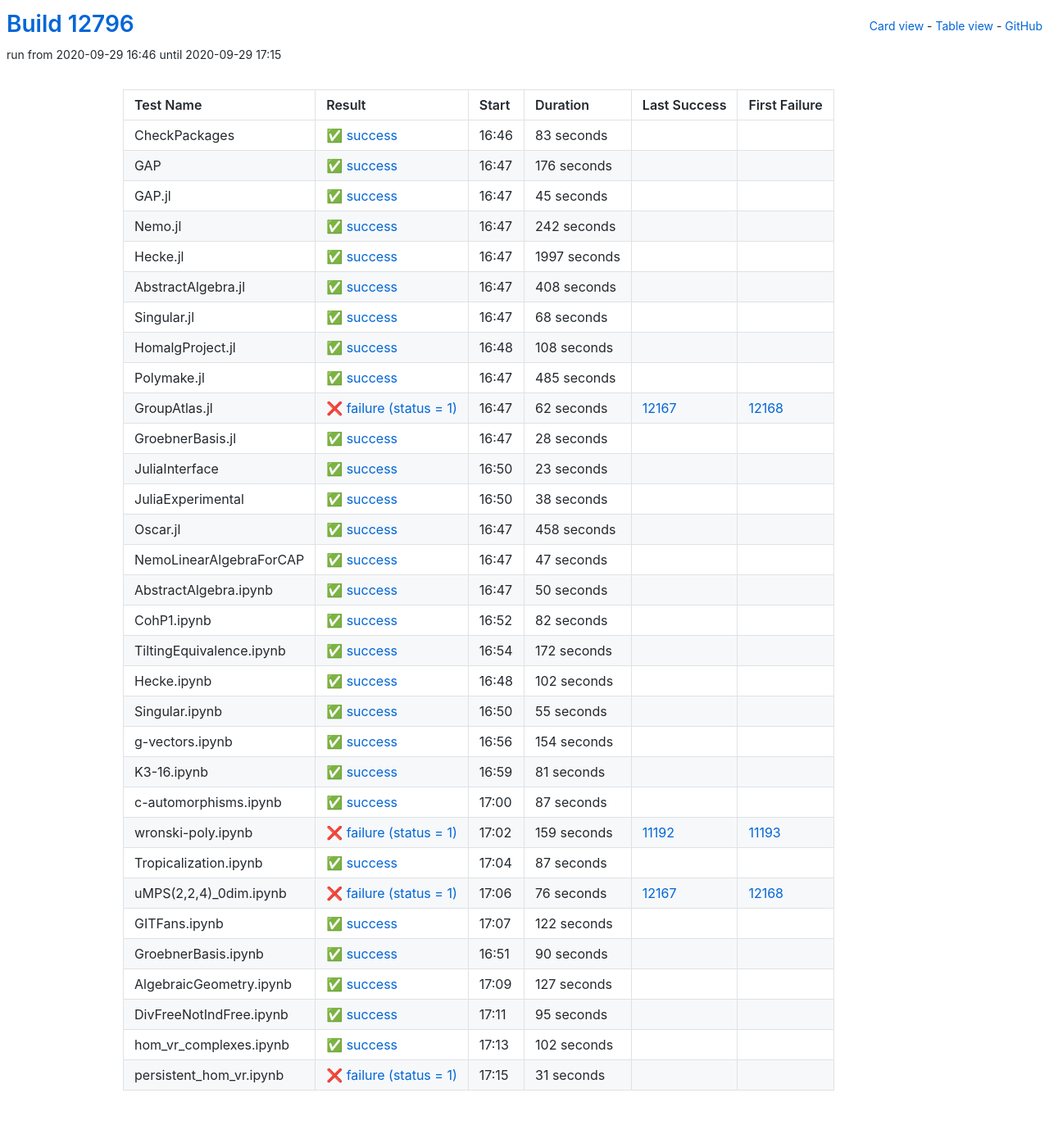
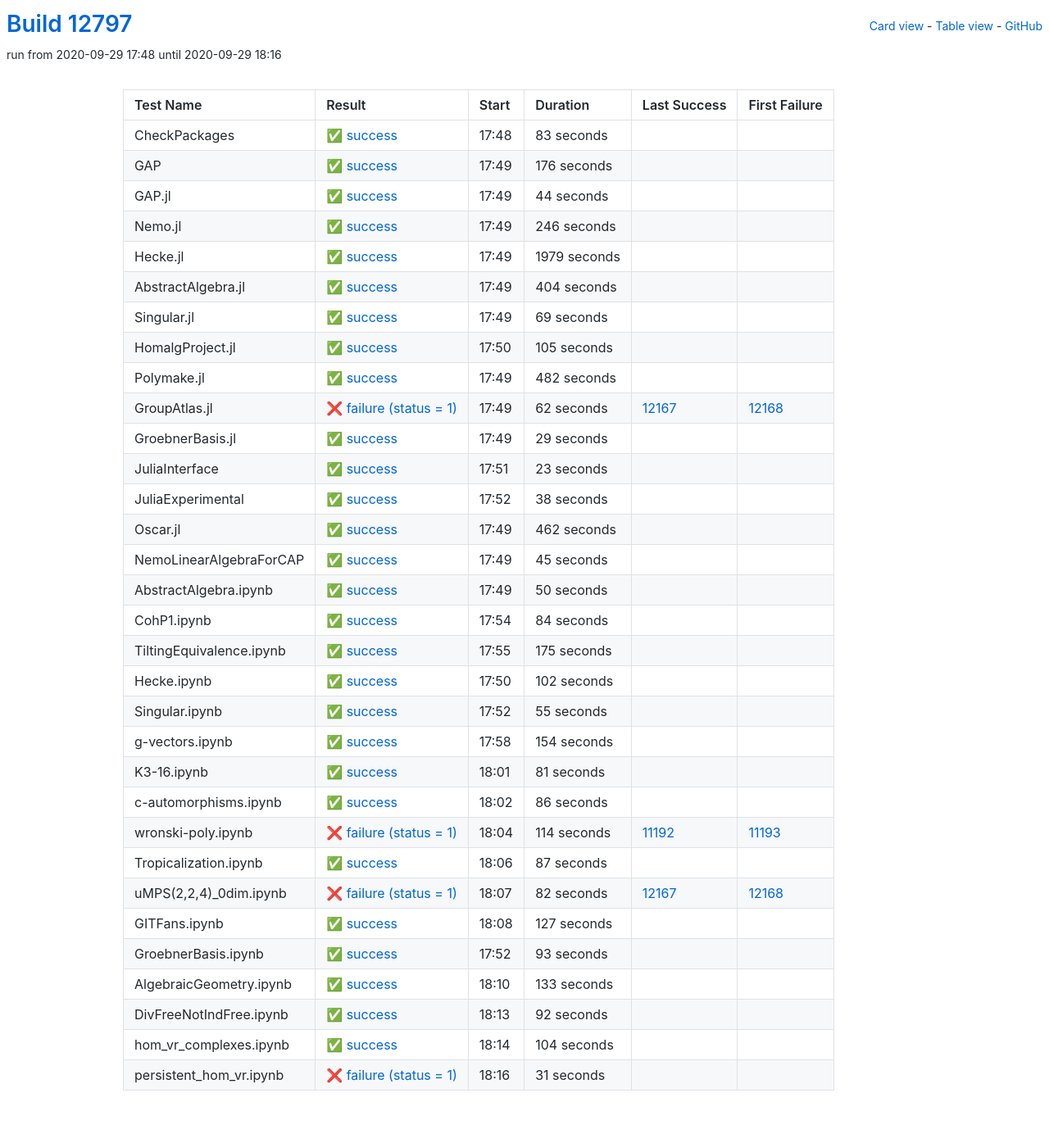
Before and after one commit to oscar-system/oscar-ci-status, a Jekyll site: the page built from table.html, in a window 1280 px wide. Shown: the whole page at 82% size. Built offline with Jekyll 4.4.1, drawn with Linux system fonts in a browser that asks for light colours.

Commit message:
Build #12797

```diff
--- a/_data/ci.yml
+++ b/_data/ci.yml
@@ -1,6 +1,6 @@
 ---
-build: 12796
-build_url: https://oscarci.mathematik.uni-kl.de/job/oscar/12796/
+build: 12797
+build_url: https://oscarci.mathematik.uni-kl.de/job/oscar/12797/
 job: oscar
 organization: oscar-system
 repo: oscar-ci-status
@@ -8,8 +8,8 @@
 tests:
 - name: CheckPackages
   id: checkpackages
-  log: https://oscarci.mathematik.uni-kl.de/job/oscar/12796/artifact/logs/build-12796/CheckPackages.log
-  start: 2020-09-29 16:46
+  log: https://oscarci.mathematik.uni-kl.de/job/oscar/12797/artifact/logs/build-12797/CheckPackages.log
+  start: 2020-09-29 17:48
   success: true
   exitcode: 0
   status: success
@@ -20,8 +20,8 @@
   first_failure_url:
 - name: GAP
   id: gap
-  log: https://oscarci.mathematik.uni-kl.de/job/oscar/12796/artifact/logs/build-12796/GAP.log
-  start: 2020-09-29 16:47
+  log: https://oscarci.mathematik.uni-kl.de/job/oscar/12797/artifact/logs/build-12797/GAP.log
+  start: 2020-09-29 17:49
   success: true
   exitcode: 0
   status: success
@@ -32,92 +32,92 @@
   first_failure_url:
 - name: GAP.jl
   id: gap-jl
-  log: https://oscarci.mathematik.uni-kl.de/job/oscar/12796/artifact/logs/build-12796/GAP.jl.log
-  start: 2020-09-29 16:47
+  log: https://oscarci.mathematik.uni-kl.de/job/oscar/12797/artifact/logs/build-12797/GAP.jl.log
+  start: 2020-09-29 17:49
   success: true
   exitcode: 0
   status: success
-  duration: 45
+  duration: 44
   last_success: false
   last_success_url:
   first_failure: false
   first_failure_url:
 - name: Nemo.jl
   id: nemo-jl
-  log: https://oscarci.mathematik.uni-kl.de/job/oscar/12796/artifact/logs/build-12796/Nemo.jl.log
-  start: 2020-09-29 16:47
+  log: https://oscarci.mathematik.uni-kl.de/job/oscar/12797/artifact/logs/build-12797/Nemo.jl.log
+  start: 2020-09-29 17:49
   success: true
   exitcode: 0
   status: success
-  duration: 242
+  duration: 246
   last_success: false
   last_success_url:
   first_failure: false
   first_failure_url:
 - name: Hecke.jl
   id: hecke-jl
-  log: https://oscarci.mathematik.uni-kl.de/job/oscar/12796/artifact/logs/build-12796/Hecke.jl.log
-  start: 2020-09-29 16:47
+  log: https://oscarci.mathematik.uni-kl.de/job/oscar/12797/artifact/logs/build-12797/Hecke.jl.log
+  start: 2020-09-29 17:49
   success: true
   exitcode: 0
   status: success
-  duration: 1997
+  duration: 1979
   last_success: false
   last_success_url:
   first_failure: false
   first_failure_url:
 - name: AbstractAlgebra.jl
   id: abstractalgebra-jl
-  log: https://oscarci.mathematik.uni-kl.de/job/oscar/12796/artifact/logs/build-12796/AbstractAlgebra.jl.log
-  start: 2020-09-29 16:47
+  log: https://oscarci.mathematik.uni-kl.de/job/oscar/12797/artifact/logs/build-12797/AbstractAlgebra.jl.log
+  start: 2020-09-29 17:49
   success: true
   exitcode: 0
   status: success
-  duration: 408
+  duration: 404
   last_success: false
   last_success_url:
   first_failure: false
   first_failure_url:
 - name: Singular.jl
   id: singular-jl
-  log: https://oscarci.mathematik.uni-kl.de/job/oscar/12796/artifact/logs/build-12796/Singular.jl.log
-  start: 2020-09-29 16:47
+  log: https://oscarci.mathematik.uni-kl.de/job/oscar/12797/artifact/logs/build-12797/Singular.jl.log
+  start: 2020-09-29 17:49
   success: true
   exitcode: 0
   status: success
-  duration: 68
+  duration: 69
   last_success: false
   last_success_url:
   first_failure: false
   first_failure_url:
 - name: HomalgProject.jl
   id: homalgproject-jl
-  log: https://oscarci.mathematik.uni-kl.de/job/oscar/12796/artifact/logs/build-12796/HomalgProject.jl.log
-  start: 2020-09-29 16:48
+  log: https://oscarci.mathematik.uni-kl.de/job/oscar/12797/artifact/logs/build-12797/HomalgProject.jl.log
+  start: 2020-09-29 17:50
   success: true
   exitcode: 0
   status: success
-  duration: 108
+  duration: 105
   last_success: false
   last_success_url:
   first_failure: false
   first_failure_url:
 - name: Polymake.jl
   id: polymake-jl
-  log: https://oscarci.mathematik.uni-kl.de/job/oscar/12796/artifact/logs/build-12796/Polymake.jl.log
-  start: 2020-09-29 16:47
+  log: https://oscarci.mathematik.uni-kl.de/job/oscar/12797/artifact/logs/build-12797/Polymake.jl.log
+  start: 2020-09-29 17:49
   success: true
   exitcode: 0
   status: success
-  duration: 485
+  duration: 482
   last_success: false
   last_success_url:
   first_failure: false
   first_failure_url:
 - name: GroupAtlas.jl
   id: groupatlas-jl
-  log: https://oscarci.mathematik.uni-kl.de/job/oscar/12796/artifact/logs/build-12796/GroupAtlas.jl.log
-  start: 2020-09-29 16:47
+  log: https://oscarci.mathematik.uni-kl.de/job/oscar/12797/artifact/logs/build-12797/GroupAtlas.jl.log
+  start: 2020-09-29 17:49
   success: false
   exitcode: 1
   status: failure
@@ -128,20 +128,20 @@
   first_failure_url: https://oscarci.mathematik.uni-kl.de/job/oscar/12168/
 - name: GroebnerBasis.jl
   id: groebnerbasis-jl
-  log: https://oscarci.mathematik.uni-kl.de/job/oscar/12796/artifact/logs/build-12796/GroebnerBasis.jl.log
-  start: 2020-09-29 16:47
+  log: https://oscarci.mathematik.uni-kl.de/job/oscar/12797/artifact/logs/build-12797/GroebnerBasis.jl.log
+  start: 2020-09-29 17:49
   success: true
   exitcode: 0
   status: success
-  duration: 28
+  duration: 29
   last_success: false
   last_success_url:
   first_failure: false
   first_failure_url:
 - name: JuliaInterface
   id: juliainterface
-  log: https://oscarci.mathematik.uni-kl.de/job/oscar/12796/artifact/logs/build-12796/JuliaInterface.log
-  start: 2020-09-29 16:50
+  log: https://oscarci.mathematik.uni-kl.de/job/oscar/12797/artifact/logs/build-12797/JuliaInterface.log
+  start: 2020-09-29 17:51
   success: true
   exitcode: 0
   status: success
@@ -152,8 +152,8 @@
   first_failure_url:
 - name: JuliaExperimental
   id: juliaexperimental
-  log: https://oscarci.mathematik.uni-kl.de/job/oscar/12796/artifact/logs/build-12796/JuliaExperimental.log
-  start: 2020-09-29 16:50
+  log: https://oscarci.mathematik.uni-kl.de/job/oscar/12797/artifact/logs/build-12797/JuliaExperimental.log
+  start: 2020-09-29 17:52
   success: true
   exitcode: 0
   status: success
@@ -164,32 +164,32 @@
   first_failure_url:
 - name: Oscar.jl
   id: oscar-jl
-  log: https://oscarci.mathematik.uni-kl.de/job/oscar/12796/artifact/logs/build-12796/Oscar.jl.log
-  start: 2020-09-29 16:47
+  log: https://oscarci.mathematik.uni-kl.de/job/oscar/12797/artifact/logs/build-12797/Oscar.jl.log
+  start: 2020-09-29 17:49
   success: true
   exitcode: 0
   status: success
-  duration: 458
+  duration: 462
   last_success: false
   last_success_url:
   first_failure: false
   first_failure_url:
 - name: NemoLinearAlgebraForCAP
   id: nemolinearalgebraforcap
-  log: https://oscarci.mathematik.uni-kl.de/job/oscar/12796/artifact/logs/build-12796/NemoLinearAlgebraForCAP.log
-  start: 2020-09-29 16:47
+  log: https://oscarci.mathematik.uni-kl.de/job/oscar/12797/artifact/logs/build-12797/NemoLinearAlgebraForCAP.log
+  start: 2020-09-29 17:49
   success: true
   exitcode: 0
   status: success
-  duration: 47
+  duration: 45
   last_success: false
   last_success_url:
   first_failure: false
   first_failure_url:
 - name: AbstractAlgebra.ipynb
   id: abstractalgebra-ipynb
-  log: https://oscarci.mathematik.uni-kl.de/job/oscar/12796/artifact/logs/build-12796/AbstractAlgebra.ipynb.log
-  start: 2020-09-29 16:47
+  log: https://oscarci.mathematik.uni-kl.de/job/oscar/12797/artifact/logs/build-12797/AbstractAlgebra.ipynb.log
+  start: 2020-09-29 17:49
   success: true
   exitcode: 0
   status: success
@@ -200,32 +200,32 @@
   first_failure_url:
 - name: CohP1.ipynb
   id: cohp1-ipynb
-  log: https://oscarci.mathematik.uni-kl.de/job/oscar/12796/artifact/logs/build-12796/CohP1.ipynb.log
-  start: 2020-09-29 16:52
+  log: https://oscarci.mathematik.uni-kl.de/job/oscar/12797/artifact/logs/build-12797/CohP1.ipynb.log
+  start: 2020-09-29 17:54
   success: true
   exitcode: 0
   status: success
-  duration: 82
+  duration: 84
   last_success: false
   last_success_url:
   first_failure: false
   first_failure_url:
 - name: TiltingEquivalence.ipynb
   id: tiltingequivalence-ipynb
-  log: https://oscarci.mathematik.uni-kl.de/job/oscar/12796/artifact/logs/build-12796/TiltingEquivalence.ipynb.log
-  start: 2020-09-29 16:54
+  log: https://oscarci.mathematik.uni-kl.de/job/oscar/12797/artifact/logs/build-12797/TiltingEquivalence.ipynb.log
+  start: 2020-09-29 17:55
   success: true
   exitcode: 0
   status: success
-  duration: 172
+  duration: 175
   last_success: false
   last_success_url:
   first_failure: false
   first_failure_url:
 - name: Hecke.ipynb
   id: hecke-ipynb
-  log: https://oscarci.mathematik.uni-kl.de/job/oscar/12796/artifact/logs/build-12796/Hecke.ipynb.log
-  start: 2020-09-29 16:48
+  log: https://oscarci.mathematik.uni-kl.de/job/oscar/12797/artifact/logs/build-12797/Hecke.ipynb.log
+  start: 2020-09-29 17:50
   success: true
   exitcode: 0
   status: success
@@ -236,8 +236,8 @@
   first_failure_url:
 - name: Singular.ipynb
   id: singular-ipynb
-  log: https://oscarci.mathematik.uni-kl.de/job/oscar/12796/artifact/logs/build-12796/Singular.ipynb.log
-  start: 2020-09-29 16:50
+  log: https://oscarci.mathematik.uni-kl.de/job/oscar/12797/artifact/logs/build-12797/Singular.ipynb.log
+  start: 2020-09-29 17:52
   success: true
   exitcode: 0
   status: success
@@ -248,8 +248,8 @@
   first_failure_url:
 - name: g-vectors.ipynb
   id: g-vectors-ipynb
-  log: https://oscarci.mathematik.uni-kl.de/job/oscar/12796/artifact/logs/build-12796/g-vectors.ipynb.log
-  start: 2020-09-29 16:56
+  log: https://oscarci.mathematik.uni-kl.de/job/oscar/12797/artifact/logs/build-12797/g-vectors.ipynb.log
+  start: 2020-09-29 17:58
   success: true
   exitcode: 0
   status: success
@@ -260,8 +260,8 @@
   first_failure_url:
 - name: K3-16.ipynb
   id: k3-16-ipynb
-  log: https://oscarci.mathematik.uni-kl.de/job/oscar/12796/artifact/logs/build-12796/K3-16.ipynb.log
-  start: 2020-09-29 16:59
+  log: https://oscarci.mathematik.uni-kl.de/job/oscar/12797/artifact/logs/build-12797/K3-16.ipynb.log
+  start: 2020-09-29 18:01
   success: true
   exitcode: 0
   status: success
@@ -272,32 +272,32 @@
   first_failure_url:
 - name: c-automorphisms.ipynb
   id: c-automorphisms-ipynb
-  log: https://oscarci.mathematik.uni-kl.de/job/oscar/12796/artifact/logs/build-12796/c-automorphisms.ipynb.log
-  start: 2020-09-29 17:00
+  log: https://oscarci.mathematik.uni-kl.de/job/oscar/12797/artifact/logs/build-12797/c-automorphisms.ipynb.log
+  start: 2020-09-29 18:02
   success: true
   exitcode: 0
   status: success
-  duration: 87
+  duration: 86
   last_success: false
   last_success_url:
   first_failure: false
   first_failure_url:
 - name: wronski-poly.ipynb
   id: wronski-poly-ipynb
-  log: https://oscarci.mathematik.uni-kl.de/job/oscar/12796/artifact/logs/build-12796/wronski-poly.ipynb.log
-  start: 2020-09-29 17:02
+  log: https://oscarci.mathematik.uni-kl.de/job/oscar/12797/artifact/logs/build-12797/wronski-poly.ipynb.log
+  start: 2020-09-29 18:04
   success: false
   exitcode: 1
   status: failure
-  duration: 159
+  duration: 114
   last_success: 11192
   last_success_url: https://oscarci.mathematik.uni-kl.de/job/oscar/11192/
   first_failure: 11193
   first_failure_url: https://oscarci.mathematik.uni-kl.de/job/oscar/11193/
 - name: Tropicalization.ipynb
   id: tropicalization-ipynb
-  log: https://oscarci.mathematik.uni-kl.de/job/oscar/12796/artifact/logs/build-12796/Tropicalization.ipynb.log
-  start: 2020-09-29 17:04
+  log: https://oscarci.mathematik.uni-kl.de/job/oscar/12797/artifact/logs/build-12797/Tropicalization.ipynb.log
+  start: 2020-09-29 18:06
   success: true
   exitcode: 0
   status: success
@@ -308,44 +308,20 @@
   first_failure_url:
 - name: uMPS(2,2,4)_0dim.ipynb
   id: umps-2-2-4-0dim-ipynb
-  log: https://oscarci.mathematik.uni-kl.de/job/oscar/12796/artifact/logs/build-12796/uMPS-2-2-4-_0dim.ipynb.log
-  start: 2020-09-29 17:06
+  log: https://oscarci.mathematik.uni-kl.de/job/oscar/12797/artifact/logs/build-12797/uMPS-2-2-4-_0dim.ipynb.log
+  start: 2020-09-29 18:07
   success: false
   exitcode: 1
   status: failure
-  duration: 76
+  duration: 82
   last_success: 12167
   last_success_url: https://oscarci.mathematik.uni-kl.de/job/oscar/12167/
   first_failure: 12168
   first_failure_url: https://oscarci.mathematik.uni-kl.de/job/oscar/12168/
 - name: GITFans.ipynb
   id: gitfans-ipynb
-  log: https://oscarci.mathematik.uni-kl.de/job/oscar/12796/artifact/logs/build-12796/GITFans.ipynb.log
-  start: 2020-09-29 17:07
-  success: true
-  exitcode: 0
-  status: success
-  duration: 122
-  last_success: false
-  last_success_url:
-  first_failure: false
-  first_failure_url:
-- name: GroebnerBasis.ipynb
-  id: groebnerbasis-ipynb
-  log: https://oscarci.mathematik.uni-kl.de/job/oscar/12796/artifact/logs/build-12796/GroebnerBasis.ipynb.log
-  start: 2020-09-29 16:51
-  success: true
-  exitcode: 0
-  status: success
-  duration: 90
-  last_success: false
-  last_success_url:
-  first_failure: false
-  first_failure_url:
-- name: AlgebraicGeometry.ipynb
-  id: algebraicgeometry-ipynb
-  log: https://oscarci.mathematik.uni-kl.de/job/oscar/12796/artifact/logs/build-12796/AlgebraicGeometry.ipynb.log
-  start: 2020-09-29 17:09
+  log: https://oscarci.mathematik.uni-kl.de/job/oscar/12797/artifact/logs/build-12797/GITFans.ipynb.log
+  start: 2020-09-29 18:08
   success: true
   exitcode: 0
   status: success
@@ -354,34 +330,58 @@
   last_success_url:
   first_failure: false
   first_failure_url:
-- name: DivFreeNotIndFree.ipynb
-  id: divfreenotindfree-ipynb
-  log: https://oscarci.mathematik.uni-kl.de/job/oscar/12796/artifact/logs/build-12796/DivFreeNotIndFree.ipynb.log
-  start: 2020-09-29 17:11
+- name: GroebnerBasis.ipynb
+  id: groebnerbasis-ipynb
+  log: https://oscarci.mathematik.uni-kl.de/job/oscar/12797/artifact/logs/build-12797/GroebnerBasis.ipynb.log
+  start: 2020-09-29 17:52
   success: true
   exitcode: 0
   status: success
-  duration: 95
+  duration: 93
+  last_success: false
+  last_success_url:
+  first_failure: false
+  first_failure_url:
+- name: AlgebraicGeometry.ipynb
+  id: algebraicgeometry-ipynb
+  log: https://oscarci.mathematik.uni-kl.de/job/oscar/12797/artifact/logs/build-12797/AlgebraicGeometry.ipynb.log
+  start: 2020-09-29 18:10
+  success: true
+  exitcode: 0
+  status: success
+  duration: 133
+  last_success: false
+  last_success_url:
+  first_failure: false
+  first_failure_url:
+- name: DivFreeNotIndFree.ipynb
+  id: divfreenotindfree-ipynb
+  log: https://oscarci.mathematik.uni-kl.de/job/oscar/12797/artifact/logs/build-12797/DivFreeNotIndFree.ipynb.log
+  start: 2020-09-29 18:13
+  success: true
+  exitcode: 0
+  status: success
+  duration: 92
   last_success: false
   last_success_url:
   first_failure: false
   first_failure_url:
 - name: hom_vr_complexes.ipynb
   id: hom-vr-complexes-ipynb
-  log: https://oscarci.mathematik.uni-kl.de/job/oscar/12796/artifact/logs/build-12796/hom_vr_complexes.ipynb.log
-  start: 2020-09-29 17:13
+  log: https://oscarci.mathematik.uni-kl.de/job/oscar/12797/artifact/logs/build-12797/hom_vr_complexes.ipynb.log
+  start: 2020-09-29 18:14
   success: true
   exitcode: 0
   status: success
-  duration: 102
+  duration: 104
   last_success: false
   last_success_url:
   first_failure: false
   first_failure_url:
 - name: persistent_hom_vr.ipynb
   id: persistent-hom-vr-ipynb
-  log: https://oscarci.mathematik.uni-kl.de/job/oscar/12796/artifact/logs/build-12796/persistent_hom_vr.ipynb.log
-  start: 2020-09-29 17:15
+  log: https://oscarci.mathematik.uni-kl.de/job/oscar/12797/artifact/logs/build-12797/persistent_hom_vr.ipynb.log
+  start: 2020-09-29 18:16
   success: false
   exitcode: 1
   status: failure
```
Also changed, not shown: README.md.
